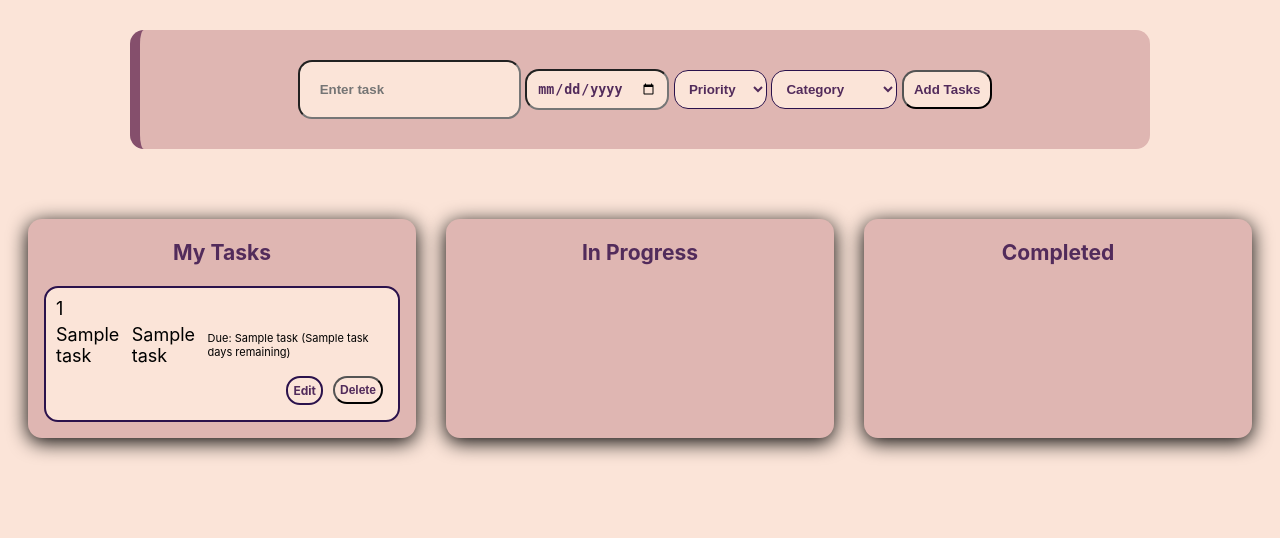
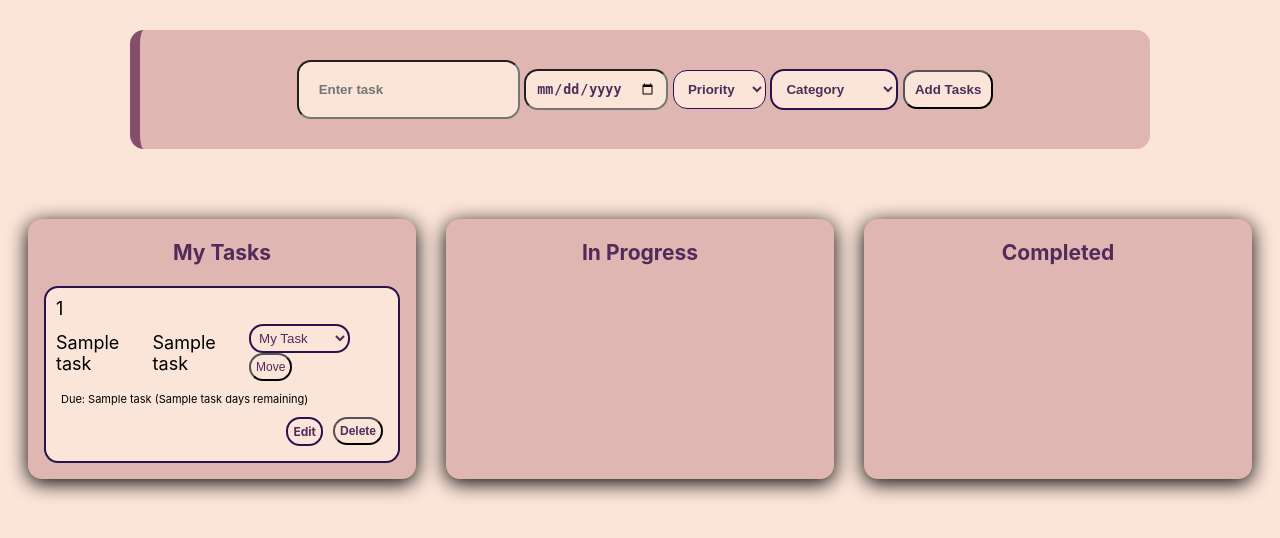
Before and after one commit to jingyi8282/Mini-IT-Project, a Flask app: template templates/tasks.html in a window 1280 px wide. Shown: the part 57-595 px from the top of the page. Run offline with Flask 3, Linux system fonts and the light colour scheme; the template is opened without the code that fills it: most values are stand-ins (such as "Sample title", 1, 10 or a date in 2020).

Commit message:
created status funtion

```diff
--- a/static/taskstyle.css
+++ b/static/taskstyle.css
@@ -155,6 +159,7 @@ input{
 
 .due{
     font-size: 11px;
+    margin: 5px;
 }
 
 .prio-due{
@@ -180,10 +185,13 @@ input{
     margin-bottom: 5px;
     cursor: pointer;
 }
+.edit_btn:hover{
+    background-color: #f5d4c3;
+}
 
 .category{
     border-radius: 14px;
-    border-color: #2B124C;
+    border: 2px solid #2B124C;
     background-color: #fbe4d8;
     color: #522b5b;
     font-weight: bold;
@@ -239,3 +247,25 @@ input{
     flex-wrap: nowrap;
     justify-content: flex-end;
 }
+
+.status{
+    border-radius: 14px;
+    border: 2px solid #2B124C;
+    background-color: #fbe4d8;
+    color: #522b5b;
+    padding: 4px;
+    cursor: pointer;
+}
+
+.move_btn{
+    border-radius: 14px;
+    background-color: #fbe4d8;
+    font-size: 12px;
+    color: #522b5b;
+    padding: 5px;
+    cursor: pointer;
+}
+
+.move_btn:hover{
+    background-color: #f5d4c3;
+}
--- a/templates/tasks.html
+++ b/templates/tasks.html
@@ -43,6 +43,18 @@
                         <div class="prio-due">
                             <span class="prio-{{t[1]}}"> {{t[1]}} </span>
                             <span class="ctgy-{{t[5]}}"> {{t[5]}} </span>
+                            <form action="/move/{{t[4]}}" method="POST">
+                                <select name="status" class="status">
+                                    <option value="my_task">My Task</option>
+                                    <option value="in_progress">In Progress</option>
+                                    <option value="completed">Completed</option>
+                                </select>
+                                <button type="submit" class="move_btn">Move</button>
+                            </form>
+
+                        </div>
+
+                        <div class="due_remaining">
                             <span class="due"> Due: {{t[2]}} ({{t[3]}} days remaining) </span>
                         </div>
 
```
Also changed, not shown: other parts of static/taskstyle.css (+20 -16 lines).
